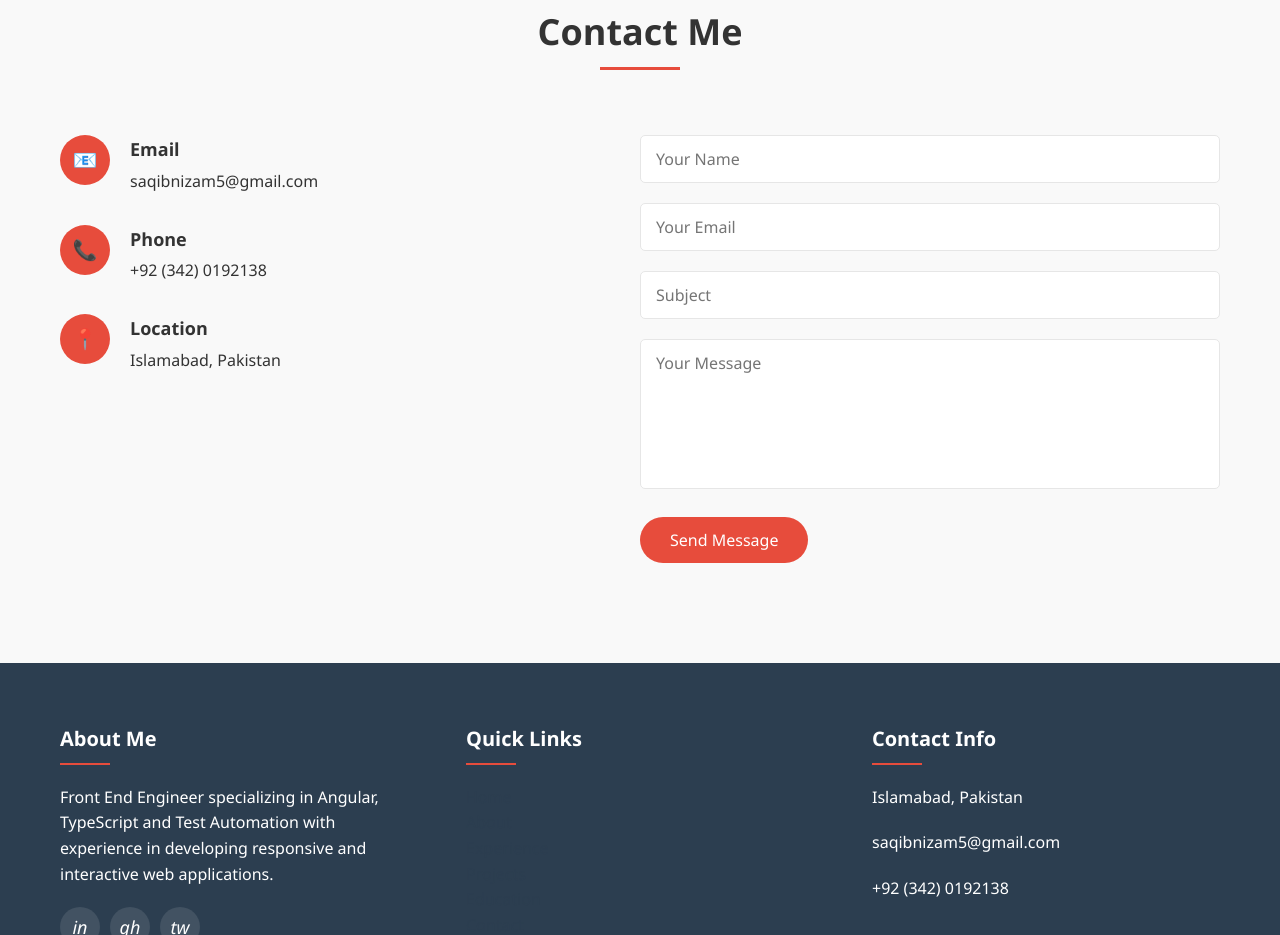
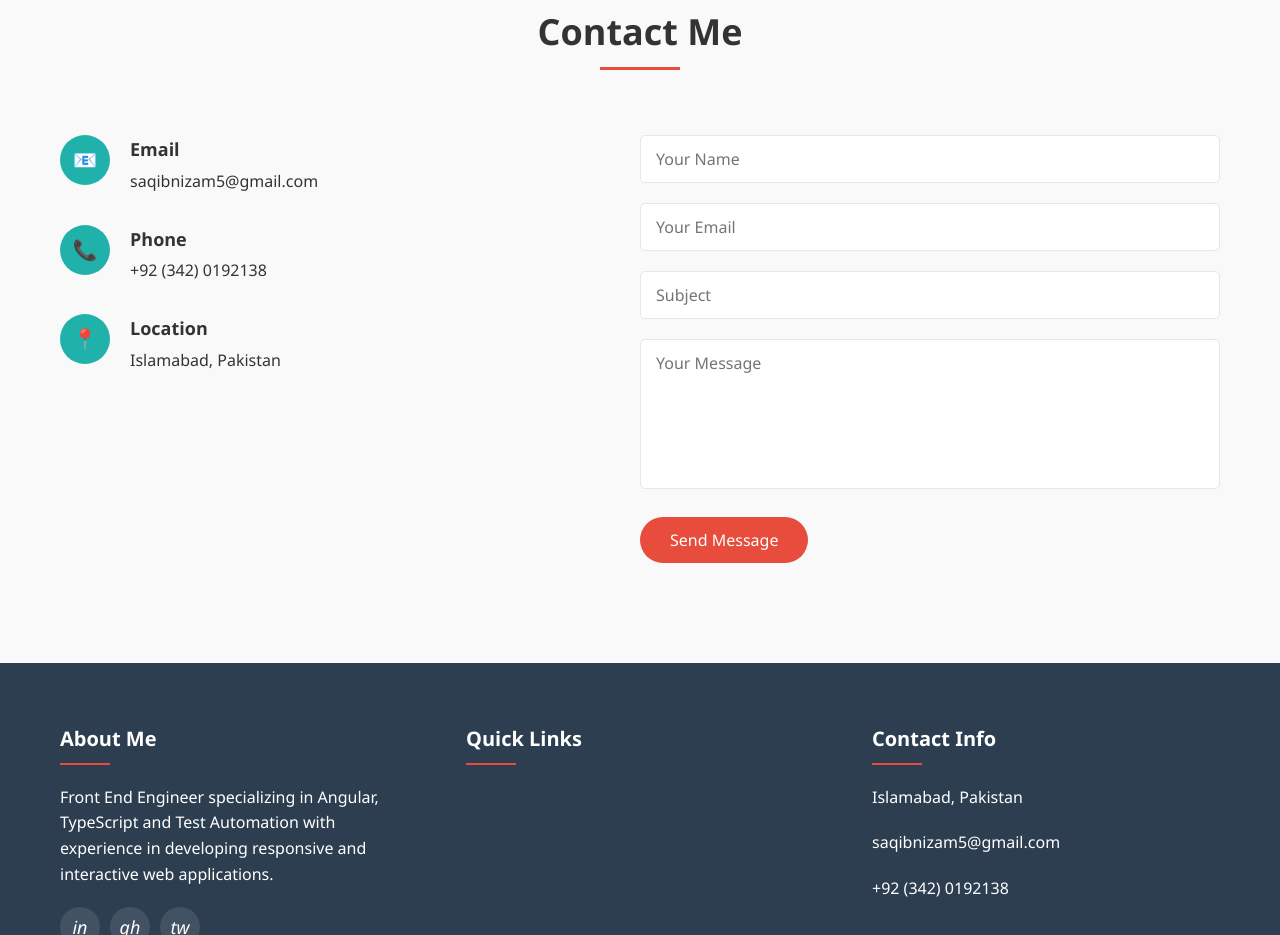
Before and after one commit to saqibnizam/najm.saqib, a plain HTML site: page index.html in a window 1280 px wide. Shown: the part 5357-6292 px from the top of the page. Drawn offline with Linux system fonts and the light colour scheme.

Commit message:
style changed

```diff
--- a/index.html
+++ b/index.html
@@ -482,7 +482,7 @@
         .contact-icon {
             width: 50px;
             height: 50px;
-            background-color: #e74c3c;
+            background-color: lightseagreen;
             border-radius: 50%;
             display: flex;
             align-items: center;
```
